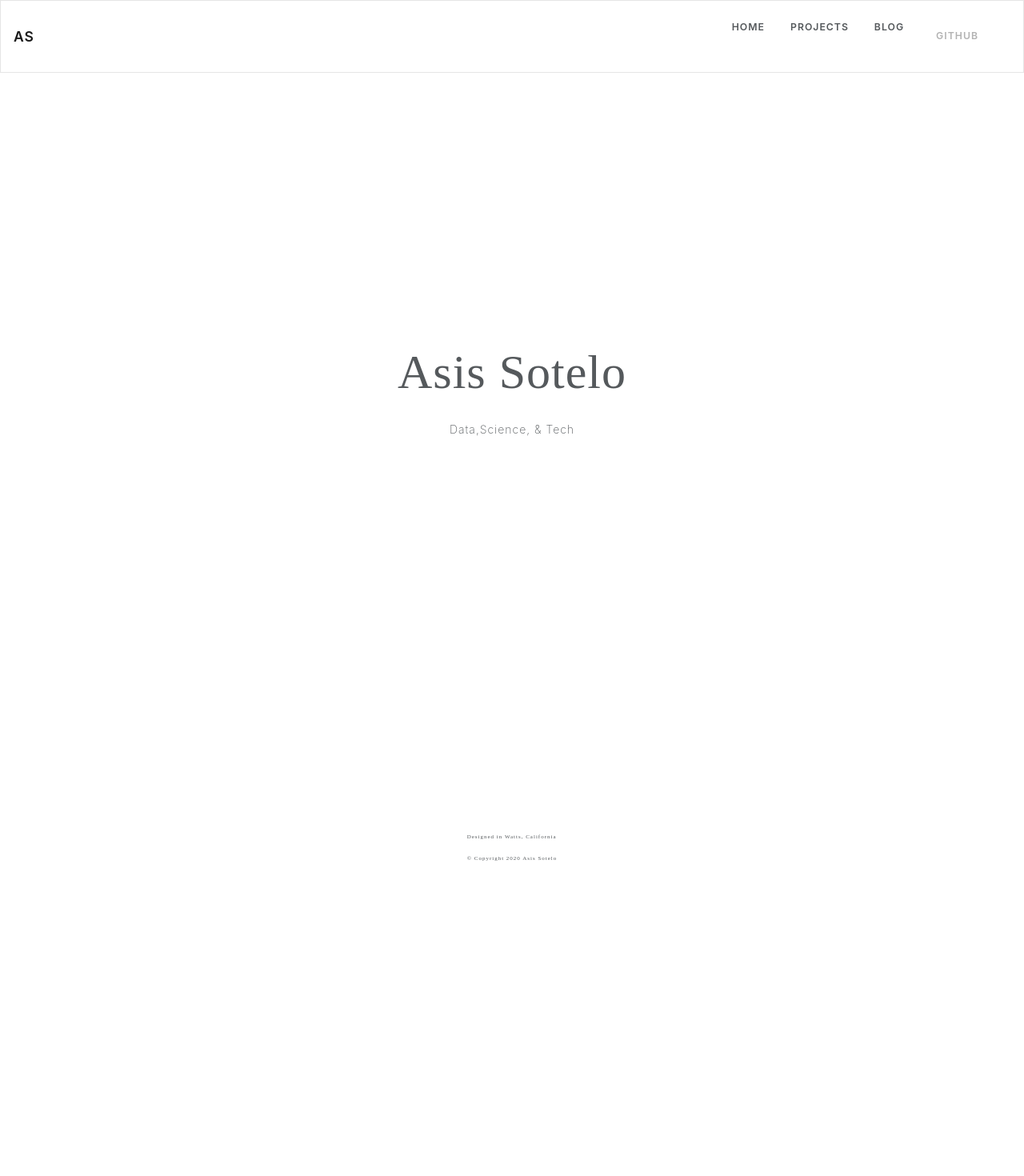
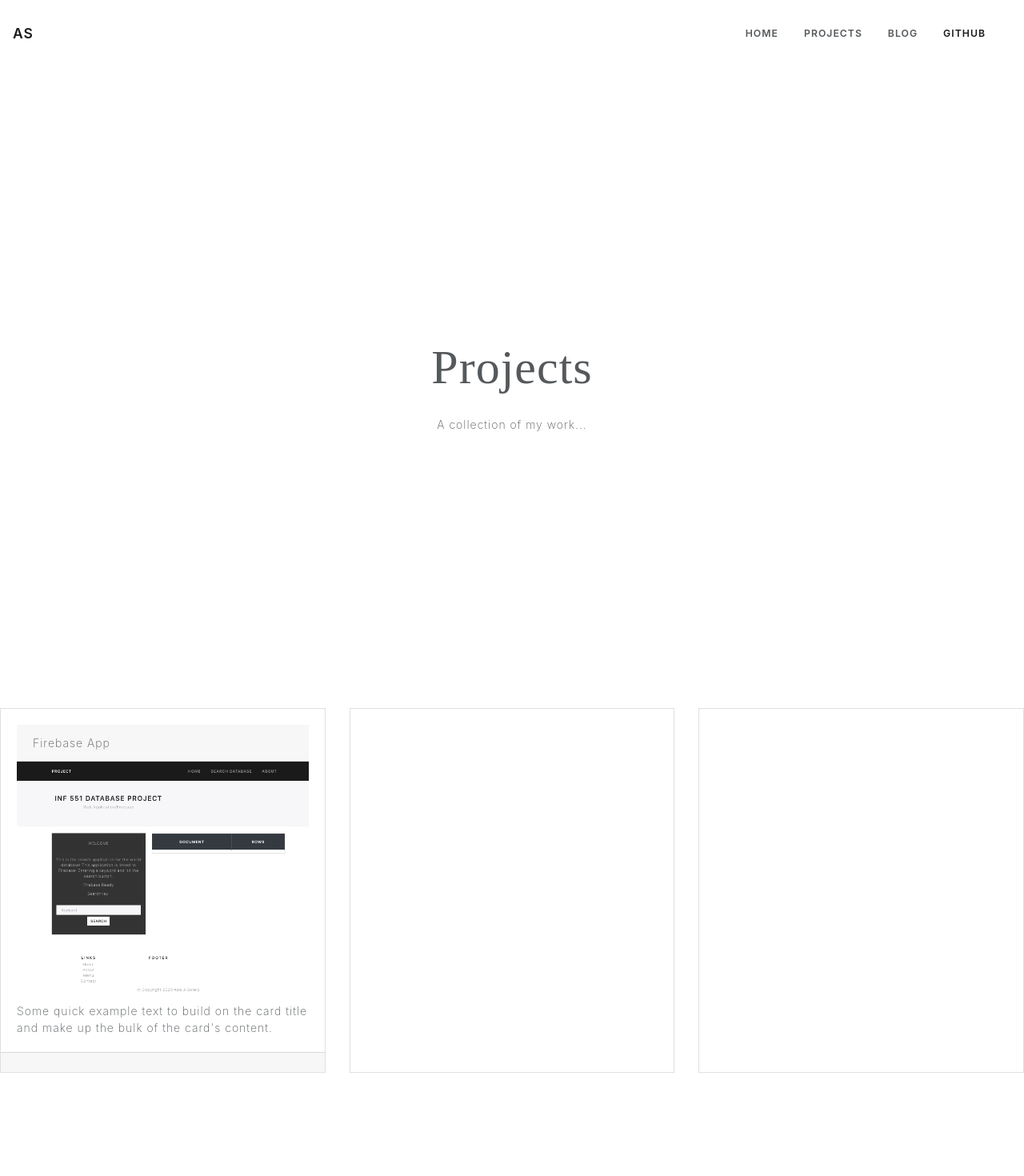
Before and after one commit to AsisASotelo/personal_website2, a React (Create React App) app in the folder pwmk2/: page / in a window 1280 px wide. Shown: the top 1470 px of the page at 80% size. Before the commit the page ends 1124 px from the top, so only its background shows below. Built offline with nearby package versions, Linux system fonts and the light colour scheme; a web font is replaced by a local one.

Commit message:
Add CardComp.jsx,TitleComp.jsx

```diff
--- a/pwmk2/src/App.js
+++ b/pwmk2/src/App.js
@@ -3,15 +3,15 @@ import logo from './logo.svg';
 import './App.css';
 import HeaderComp from './components/HeaderComp';
 import FooterComp from './components/FooterComp';
-import HomeComp from './components/HomeComp';
+import TitleComp from './components/TitleComp';
+import BlogSec from './sections/BlogSec';
+import ProjSec from './sections/ProjSec';
 
 function App() {
   return (
     <>
 
-      <HeaderComp/>
-      <HomeComp/>
-      <FooterComp/>
+      <ProjSec/>
 
     </>
   );
--- /dev/null
+++ b/pwmk2/src/components/CardComp.jsx
@@ -0,0 +1,39 @@
+import React from 'react';
+import {Card, CardDeck} from 'react-bootstrap';
+
+function CardComp(props) {
+    return (
+        <div>
+
+            <CardDeck className="card-row">
+                <Card>
+
+                    <Card.Body>
+                        <Card.Header>
+                        Firebase App
+                        </Card.Header>
+                        <Card.Img variant="top" src="/assets/images/firebase.png"/>
+                        <Card.Text>
+                        Some quick example text to build on the card title and make up the bulk
+        of the card's content.
+                        </Card.Text>
+
+                    </Card.Body>
+                    <Card.Footer>
+
+                    </Card.Footer>
+
+                </Card>
+                <Card>
+
+                </Card>
+                <Card>
+
+                </Card>
+            </CardDeck>
+
+        </div>
+    );
+}
+
+export default CardComp;
--- a/pwmk2/src/components/HeaderComp.jsx
+++ b/pwmk2/src/components/HeaderComp.jsx
@@ -8,7 +8,8 @@ function HeaderComp(props) {
         <>
             <Navbar
                 bg = "light"
-                expand ="lg">
+                expand ="lg"
+                variang ="light">
 
                     <Navbar.Brand href="/home">AS</Navbar.Brand>
                     <Navbar.Toggle />
@@ -17,7 +18,7 @@ function HeaderComp(props) {
                             <Nav.Item>Home</Nav.Item>
                             <Nav.Item>Projects</Nav.Item>
                             <Nav.Item>Blog</Nav.Item>
-                            <Nav.Item><a className="nav-link" href="https://github.com/AsisASotelo">Github</a></Nav.Item>
+                            <Nav.Item><a href="https://github.com/AsisASotelo">Github</a></Nav.Item>
 
                         </Nav>
 
--- a/pwmk2/src/components/HomeComp.jsx
+++ b/pwmk2/src/components/TitleComp.jsx
@@ -1,19 +1,19 @@
 import React from 'react';
 import {Col,Row,Container} from 'react-bootstrap';
 
-function HomeComp(props) {
+function TitleComp({title,subtitle}) {
     return (
         <>
             <Container fluid className="landing">
 
                 <Row>
                     <Col className="title">
-                        <p>Asis Sotelo</p>
+                        <p>{title}</p>
                     </Col>
                 </Row>
                 <Row>
                     <Col>
-                        <p>Data,Science, <span>&#38;</span> Tech</p>
+                        <p>{subtitle}</p>
                     </Col>
                 </Row>
 
@@ -24,4 +24,4 @@ function HomeComp(props) {
     );
 }
 
-export default HomeComp;
+export default TitleComp;
--- a/pwmk2/src/index.css
+++ b/pwmk2/src/index.css
@@ -24,6 +24,15 @@ code {
   font-size: 50%;
   font-family: 'Tiempos Headline Light Italic';
 
+}
+
+.navbar.bg-light{
+  border: none;
+}`
+
+.card-row{
+  margin-left:300px;
+  margin-right:300px;
 }
 
 .landing {
--- /dev/null
+++ b/pwmk2/src/sections/BlogSec.jsx
@@ -0,0 +1,18 @@
+import React from 'react';
+import HeaderComp from '../components/HeaderComp';
+import TitleComp from '../components/TitleComp';
+
+function BlogSec(props) {
+    return (
+        <>
+
+
+            <HeaderComp/>
+            <TitleComp title="Blog" subtitle="My thoughts in word form"/>
+
+
+        </>
+    );
+}
+
+export default BlogSec;
--- /dev/null
+++ b/pwmk2/src/sections/ProjSec.jsx
@@ -0,0 +1,19 @@
+import React from 'react';
+import FooterComp from '../components/FooterComp';
+import TitleComp from '../components/TitleComp';
+import HeaderComp from '../components/HeaderComp';
+import CardComp from '../components/CardComp';
+
+function ProjSec(props) {
+    return (
+       <>
+        <HeaderComp/>
+        <TitleComp title="Projects" subtitle="A collection of my work..."/>
+        <CardComp/>
+        <FooterComp/>
+
+       </>
+    );
+}
+
+export default ProjSec;
```
Also changed, not shown: 1 other file (tests, documents, lock files or other folders).
